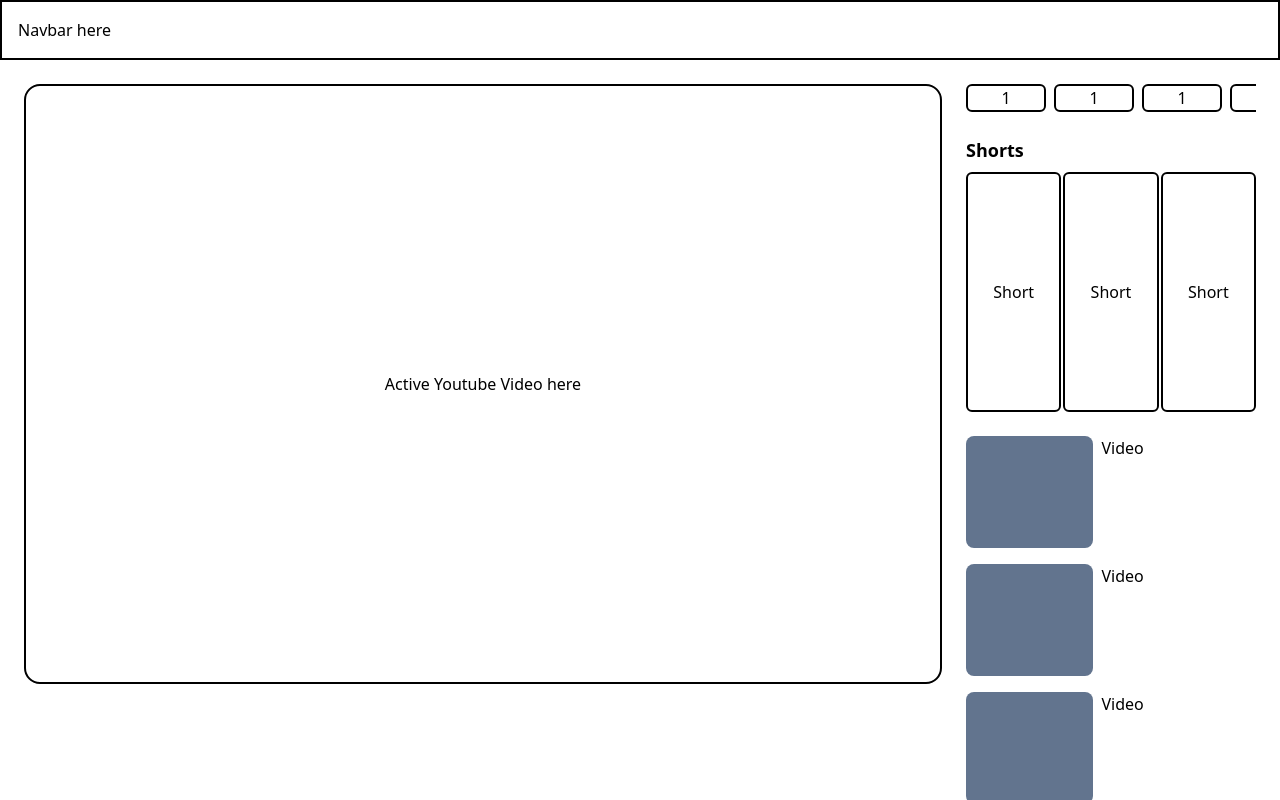
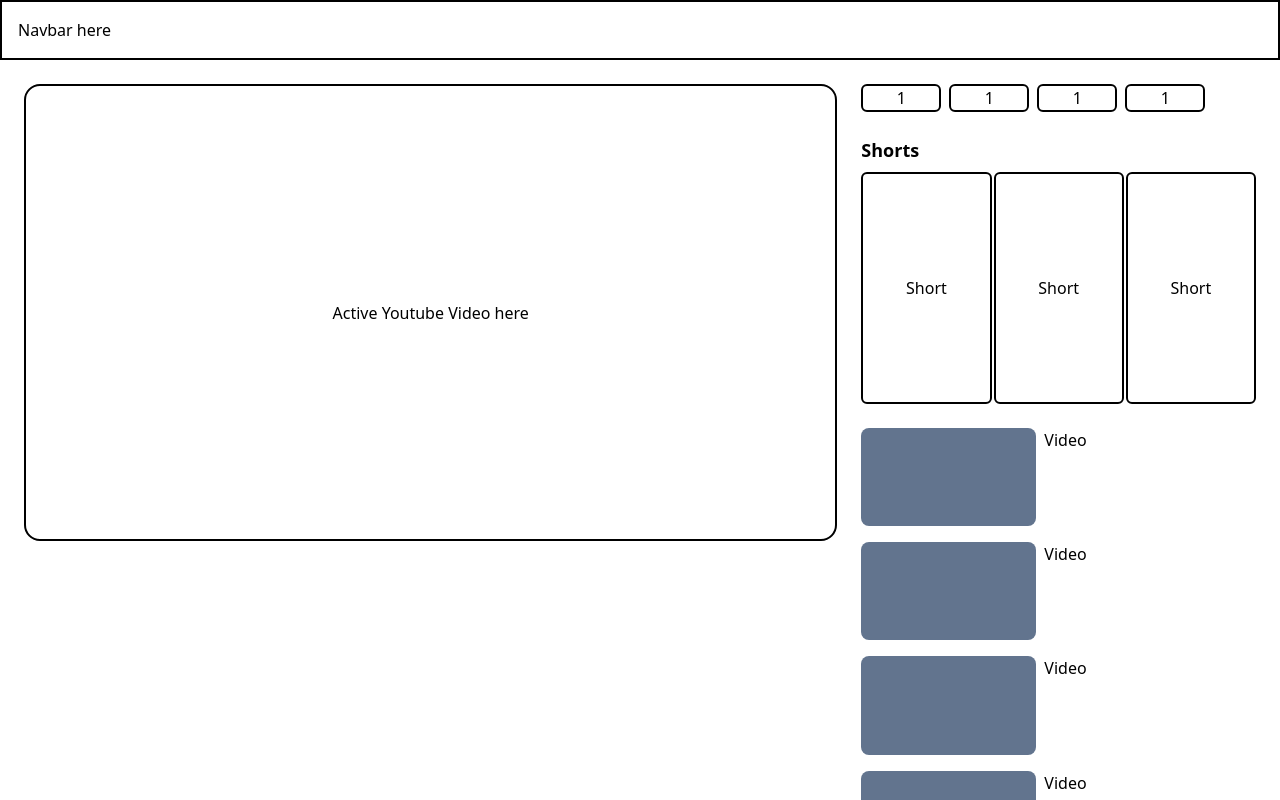
Before and after one commit to SoorajSNBlaze333/youtube-video-view, a Next.js app: page / in a window 1280 px wide. Shown: the top 800 px of the page. Built offline with nearby package versions, Linux system fonts and the light colour scheme.

Commit message:
feat: adjusted layout for responsive sizes

```diff
--- a/src/app/app.tsx
+++ b/src/app/app.tsx
@@ -5,9 +5,9 @@ import VideosList from "./components/videos-list";
 
 export default function App() {
   return (
-    <div className="py-6 px-6 grid grid-cols-1 sm:grid-cols-6 md:grid-cols-8 gap-6 h-full">
+    <div className="py-6 px-6 xxl:px-20 grid grid-cols-1 md:grid-cols-6 xxl:grid-cols-8 gap-6 h-full">
       <ActiveVideo />
-      <section className="col-span-1 sm:col-span-2 md:col-span-2 flex flex-col gap-6">
+      <section className="col-span-1 md:col-span-2 flex flex-col gap-6">
         <VideoTags />
         <Shorts />
         <VideosList />
--- a/src/app/components/active-video.tsx
+++ b/src/app/components/active-video.tsx
@@ -1,6 +1,6 @@
 export default function ActiveVideo() {
   return (
-    <div className="col-span-1 sm:col-span-4 md:col-span-6 border-2 rounded-2xl flex justify-center items-center h-[75vh]">
+    <div className="col-span-1 md:col-span-4 xxl:col-span-6 border-2 rounded-2xl flex justify-center items-center aspect-video">
       Active Youtube Video here
     </div>
   );
--- a/src/app/components/short-video.tsx
+++ b/src/app/components/short-video.tsx
@@ -1,6 +1,6 @@
 export default function ShortVideo({ short }: { short: string }) {
   return (
-    <div className="border-2 col-span-1 h-60 rounded-md flex justify-center items-center">
+    <div className="border-2 col-span-1 aspect-[9/16]  rounded-md flex justify-center items-center">
       {short}
     </div>
   );
--- a/src/app/components/video-preview.tsx
+++ b/src/app/components/video-preview.tsx
@@ -1,7 +1,7 @@
 export default function VideoPreview({ video }: { video: string }) {
   return (
     <div className="grid grid-cols-11 gap-2 mb-2">
-      <div className="col-span-5 rounded-lg bg-slate-500 min-h-28" />
+      <div className="col-span-5 rounded-lg bg-slate-500 aspect-video" />
       <div className="col=span-6 flex flex-col justify-start">{video}</div>
     </div>
   );
```
